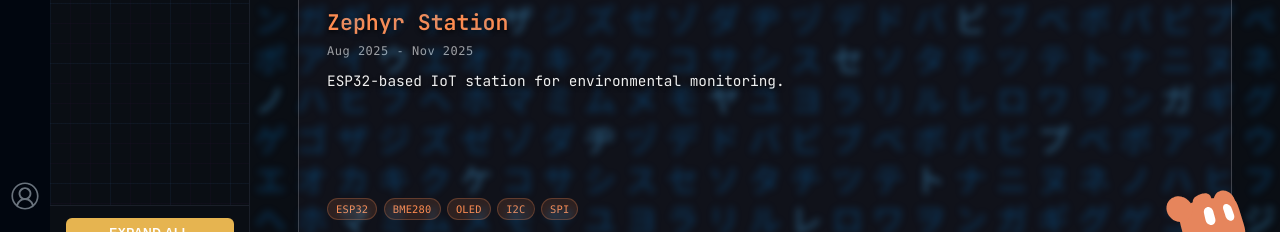
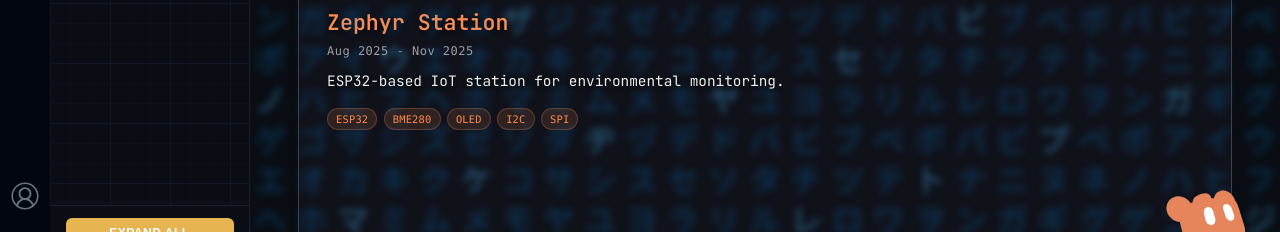
Before and after one commit to shaxntanu/VSCode-Portfolio, a Next.js app: page /projects in a window 1280 px wide. Shown: the part 507-739 px from the top of the page. Built offline with nearby package versions, Linux system fonts and the light colour scheme; no server answers; a web font is replaced by a local one.

Commit message:
Add scrollable project descriptions and event label

```diff
--- a/data/coursework.ts
+++ b/data/coursework.ts
@@ -9,7 +9,7 @@ export const courseworkData: CourseworkItem[] = [
     title: 'Android Studio Apps Collection',
     description: 'Collection of Android applications built with Android Studio including EncoderDecoderApp and Twitter App. Demonstrates mobile app development fundamentals and UI/UX design principles.',
     year: 1,
-    type: 'College Project',
+    type: 'College Event Project',
     area: 'Software Development',
     technologies: ['Android Studio', 'Java', 'Kotlin', 'XML'],
     repositoryUrl: 'https://github.com/shaxntanu/Android-Studio-Apps_Shantanu',
--- a/data/projects.ts
+++ b/data/projects.ts
@@ -723,7 +723,7 @@ export const projects: Project[] = [
     link: 'https://github.com/shaxntanu/Android-Studio-Apps_Shantanu',
     slug: 'android-studio-apps',
     category: 'SOFTWARE_SYSTEMS',
-    dateRange: 'Year 1 - College Project',
+    dateRange: 'Year 1 - College Event Project',
     year: 2026, // Using 2026 as the portfolio year, actual academic year is stored in coursework
     fundedPrototype: true,
     badgeType: 'college'
--- a/styles/ProjectCard.module.css
+++ b/styles/ProjectCard.module.css
@@ -140,11 +140,18 @@
     opacity: 1;
     text-shadow: 0 2px 4px var(--shadow, rgba(0, 0, 0, 0.8));
     transition: all 0.3s ease;
-    flex: 1;
-    overflow: hidden;
-    display: -webkit-box;
-    -webkit-line-clamp: 4;
-    -webkit-box-orient: vertical;
+    flex: 0 1 auto;
+    max-height: 9rem;
+    overflow-y: auto;
+    overscroll-behavior: contain;
+    scrollbar-width: none;
+    -ms-overflow-style: none;
+}
+
+.description::-webkit-scrollbar {
+    display: none;
+    width: 0;
+    height: 0;
 }
 
 /* Video Embed */
--- a/types/index.ts
+++ b/types/index.ts
@@ -20,7 +20,7 @@ export type CircuitStatus = 'VERIFIED' | 'IN_PROGRESS' | 'EXPERIMENTAL';
 
 export type CourseworkYear = 1 | 2 | 3 | 4;
 
-export type CourseworkType = 'College Project' | 'Course Repository' | 'Academic Simulation' | 'Laboratory Work' | 'Subject Implementation';
+export type CourseworkType = 'College Project' | 'College Event Project' | 'Course Repository' | 'Academic Simulation' | 'Laboratory Work' | 'Subject Implementation';
 
 export interface CourseworkItem {
   id: string;
```
